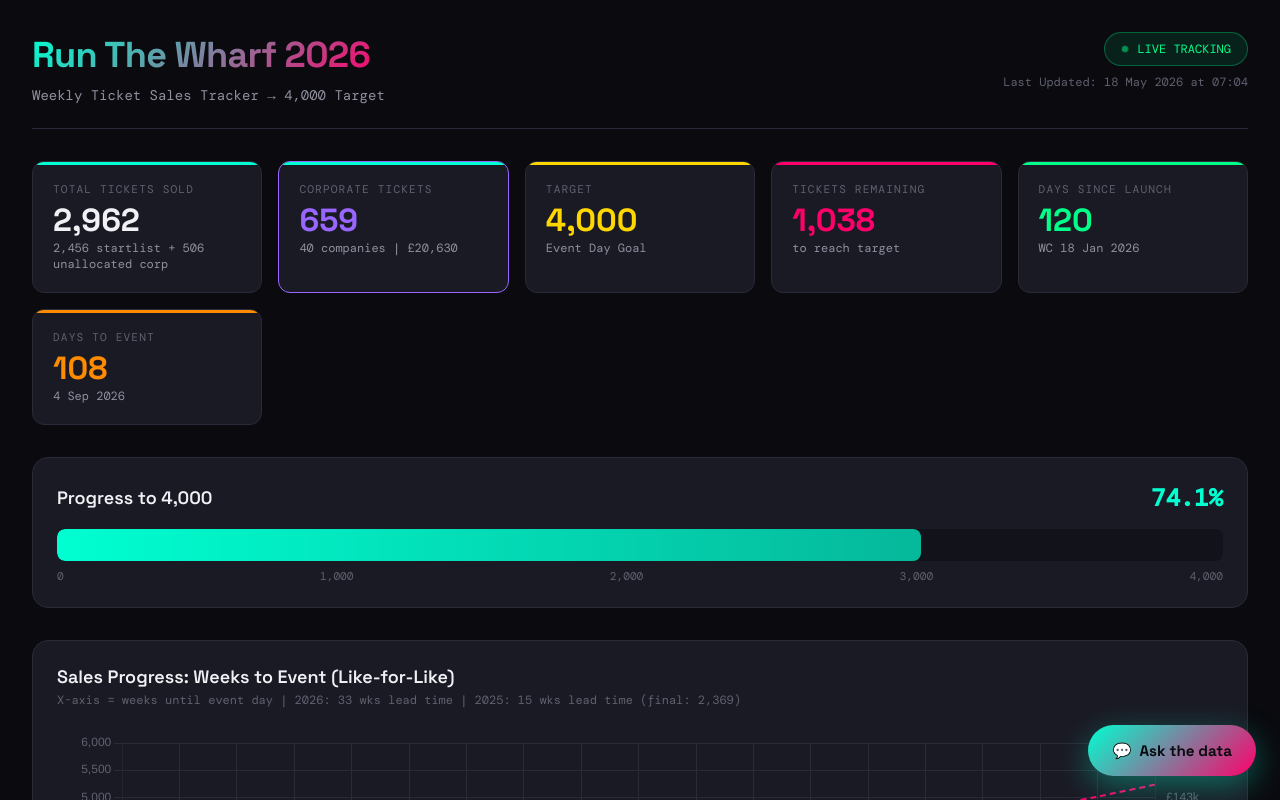
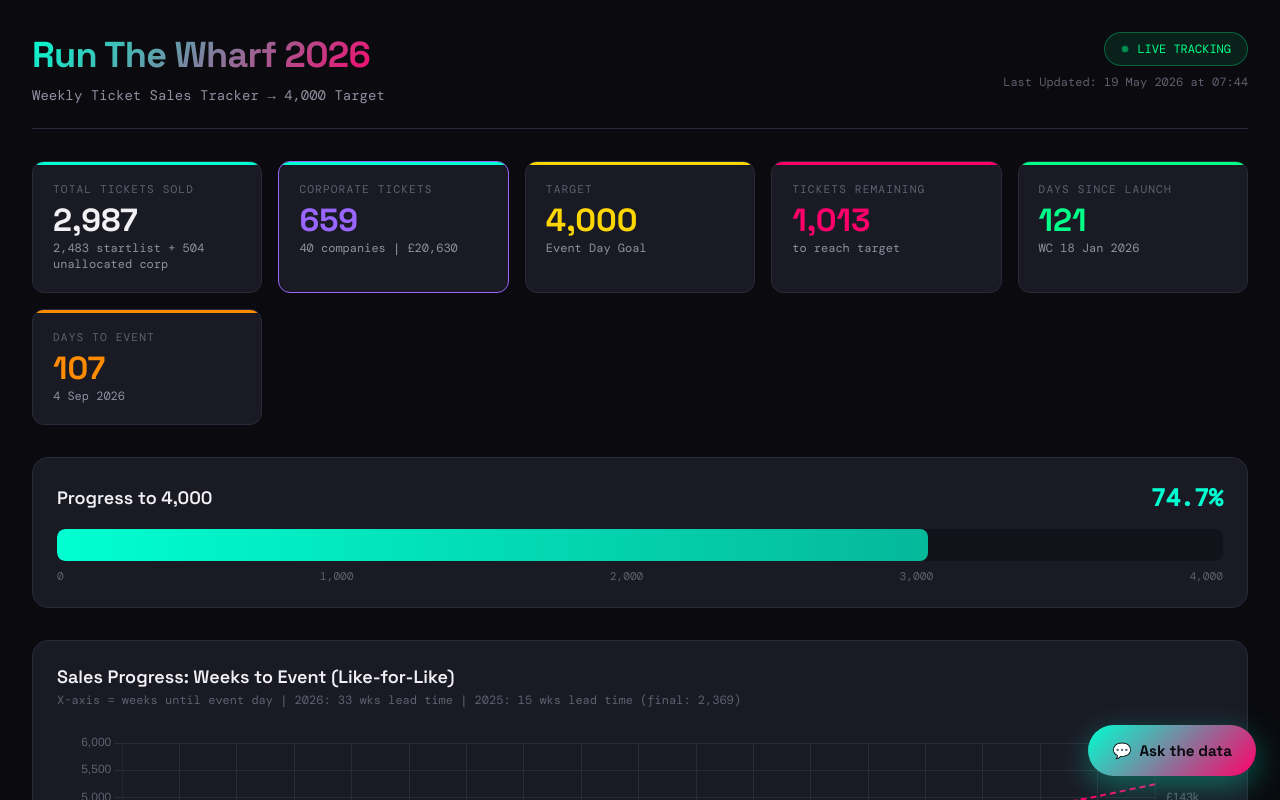
Before and after one commit to charliebuilding/rtw-tracker, a plain HTML site: page index.html in a window 1280 px wide. Shown: the top 800 px of the page. Drawn offline with nearby package versions, Linux system fonts and the light colour scheme.

Commit message:
Update tracker data (2026-05-19T07:44)

```diff
--- a/index.html
+++ b/index.html
@@ -1047,7 +1047,7 @@
         const CONFIG = {
             launchDate: '2026-01-18',
             eventDate: '2026-09-04',
-            dataDate: '2026-05-18T07:04',  // 📅 UPDATE THIS: Date/time of latest update
+            dataDate: '2026-05-19T07:44',  // 📅 UPDATE THIS: Date/time of latest update
             target: 4000,
             earlyBirdTotal: 73,      // Pre-launch sales (before 18 Jan)
 
@@ -1176,7 +1176,8 @@
             '2026-05-15': 20,
             '2026-05-16': 24,
             '2026-05-17': 20,
-            '2026-05-18': 4,
+            '2026-05-18': 30,
+            '2026-05-19': 1,
         };
 
         // === CORPORATE BOOKINGS (from APPLICATION CSV) ===
@@ -1209,7 +1210,7 @@
             { company: 'AON PLC', tickets: 10, revenue: 340, date: '2026-03-20', onStartlist: 0 },
             { company: 'Pullmann Global', tickets: 10, revenue: 360, date: '2026-02-25', onStartlist: 0 },
             { company: 'Momentum Global Investment Management', tickets: 10, revenue: 375, date: '2026-01-30', onStartlist: 0 },
-            { company: 'Supagold Ltd', tickets: 10, revenue: 305, date: '2026-01-26', onStartlist: 5 },
+            { company: 'Supagold Ltd', tickets: 10, revenue: 305, date: '2026-01-26', onStartlist: 7 },
             { company: 'Westfield Specialty Management Services Ltd', tickets: 5, revenue: 184, date: '2026-05-12', onStartlist: 0 },
             { company: 'Applied Blockchain', tickets: 5, revenue: 184, date: '2026-04-28', onStartlist: 0 },
             { company: 'FreedomPay', tickets: 5, revenue: 179, date: '2026-03-18', onStartlist: 1 },
```
